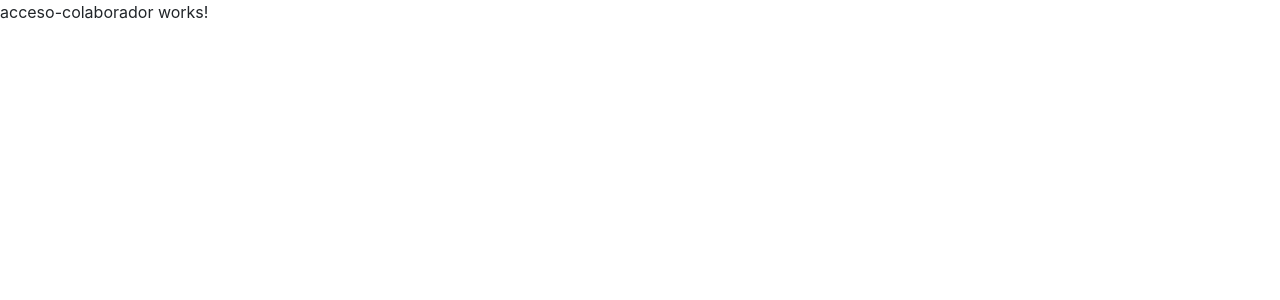
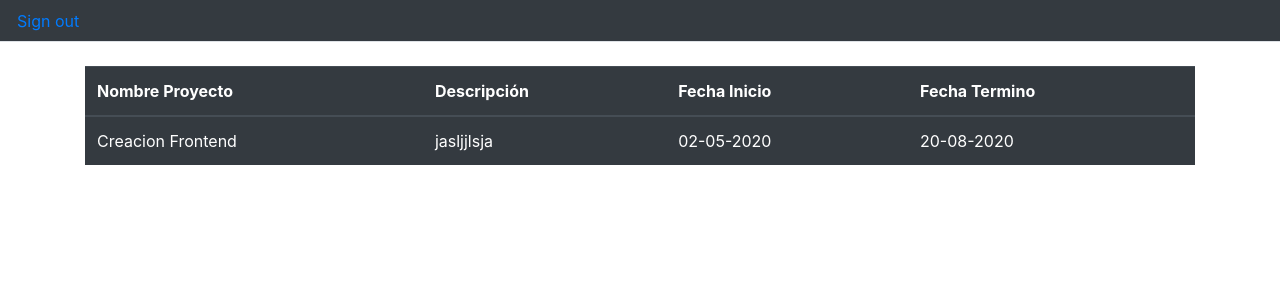
Before and after one commit to valentinaborquez/Staffing, an Angular app in the folder ProyectoStaffing/: page /accesocolaborador in a window 1280 px wide. Shown: the top 300 px of the page. Built offline with nearby package versions, Linux system fonts and the light colour scheme.

Commit message:
Actualizacion

```diff
--- a/ProyectoStaffing/src/app/components/acceso-colaborador/acceso-colaborador.component.html
+++ b/ProyectoStaffing/src/app/components/acceso-colaborador/acceso-colaborador.component.html
@@ -1 +1,44 @@
-<p>acceso-colaborador works!</p>
+<!DOCTYPE html>
+<html lang="en">
+<head>
+  <meta charset="UTF-8">
+  <meta name="viewport" content="width=device-width, initial-scale=1.0">
+  <meta http-equiv="X-UA-Compatible" content="ie=edge">
+  <title>Acceso colaboradores</title>
+
+
+
+</head>
+<body>
+    <ul class="nav nav-tabs bg-dark">
+        <li class="nav-item">
+          <a class="nav-link" href="/inicio">Sign out</a>
+        </li>
+      </ul>
+      <br>
+
+      <div class="container">
+          <form>
+              <table class="table table-dark">
+                  <thead>
+                    <tr>
+                      <th scope="col">Nombre Proyecto</th>
+                      <th scope="col">Descripción</th>
+                      <th scope="col">Fecha Inicio</th>
+                      <th scope="col">Fecha Termino</th>
+                    </tr>
+                  </thead>
+                  <tbody>
+                    <tr>
+                      <td>Creacion Frontend</td>
+                      <td>jasljjlsja</td>
+                      <td>02-05-2020</td>
+                      <td>20-08-2020</td>
+                    </tr>
+                  </tbody>
+                </table>
+            </form>
+      </div>
+
+</body>
+</html>
```
